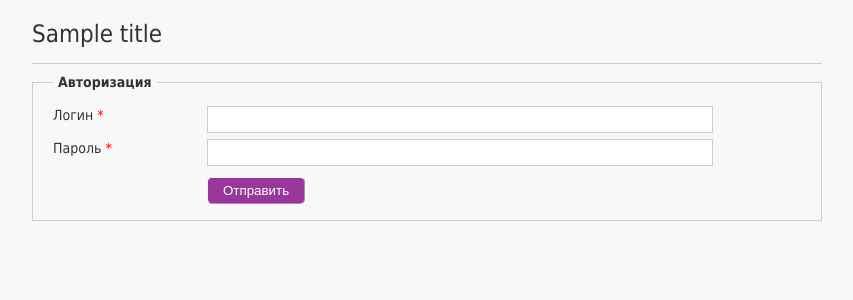
After one commit to ldinka/bubu, a PHP site: template templates/login.php in a window 1280 px wide. The commit adds this page. Shown: the top 300 px of the page, without its empty margins (213-1066 px from the left). Run offline with PHP 8.4, Linux system fonts and the light colour scheme; the template is opened without the code that fills it: most values are stand-ins (such as "Sample title", 1, 10 or a date in 2020); data that the repository does not hold is empty; some libraries are stand-ins or nearby versions.

Commit message:
check login/password

```diff
--- a/css/styles.css
+++ b/css/styles.css
@@ -81,6 +81,10 @@ li {
 p {
     margin: 6px 0;
 }
+p.center,
+#body p.center {
+    text-align: center;
+}
 textarea {
     height: 100px;
 }
@@ -88,23 +92,31 @@ textarea#article_content {
     height: 200px;
 }
 
+#articles li {
+    margin: 10px 0 30px;
+}
+#body p {
+    line-height: 18px;
+    text-align: justify;
+    text-indent: 10px;
+}
 #content {
-    margin: 20px auto 100px;
+    margin: 20px auto;
     width: 790px;
+}
+#footer {
+    margin: 100px 0 20px;
+}
+#footer a {
+    color: #999;
+    font-size: 10px;
 }
 #header {
     border-bottom: 1px solid #CCC;
     margin-bottom: 10px;
     padding-bottom: 10px;
 }
-#body p {
-    line-height: 18px;
-    text-align: justify;
-    text-indent: 10px;
-}
-#articles li {
-    margin: 10px 0 30px;
-}
+
 .author,
 .date {
     color: #888;
--- a/index.php
+++ b/index.php
@@ -31,4 +31,4 @@ Template::showTemplate("main",
             "message"         => $message
         )
 );
-Template::showTemplate("footer");
+Template::showTemplate("footer", array("page" => "index"));
--- a/js/functions.js
+++ b/js/functions.js
@@ -11,4 +11,15 @@ jQuery(document).ready(function() {
             article_content: "Пожалуйста, введите текст статьи"
         }
     });
+
+    $("#login_form").validate({
+        rules: {
+            login:    "required",
+            password: "required"
+        },
+        messages: {
+            login:    "Пожалуйста, введите логин",
+            password: "Пожалуйста, введите пароль"
+        }
+    });
 });
--- a/templates/footer.php
+++ b/templates/footer.php
@@ -1,4 +1,9 @@
         </div>
+    <? if($page == "index"){?>
+    <div id="footer">
+        <p class="center"><a href="/admin.php">Вход для модератора</a></p>
+    </div>
+    <?}?>
     </div>
 </body>
 </html>
--- /dev/null
+++ b/templates/login.php
@@ -0,0 +1,22 @@
+<? if($errors){?>
+<p class="message error">Доступ закрыт.</p>
+<?} elseif($message == "ok") {?>
+<p class="message ok">Доступ открыт.</p>
+<?}?>
+<form action="/admin.php" method="post" id="login_form">
+    <fieldset>
+        <legend>Авторизация</legend>
+        <p>
+            <label for="login">Логин <span class="required">*</span></label>
+            <input type="text" name="login" id="login"/>
+        </p>
+        <p>
+            <label for="password">Пароль <span class="required">*</span></label>
+            <input type="password" name="password" id="password"/>
+        </p>
+        <input type="hidden" name="authorisation" value="1"/>
+        <p>
+            <button type="submit">Отправить</button>
+        </p>
+    </fieldset>
+</form>
```
Also changed, not shown: User.php (added, +24 -0 lines), admin.php (added, +22 -0 lines).
